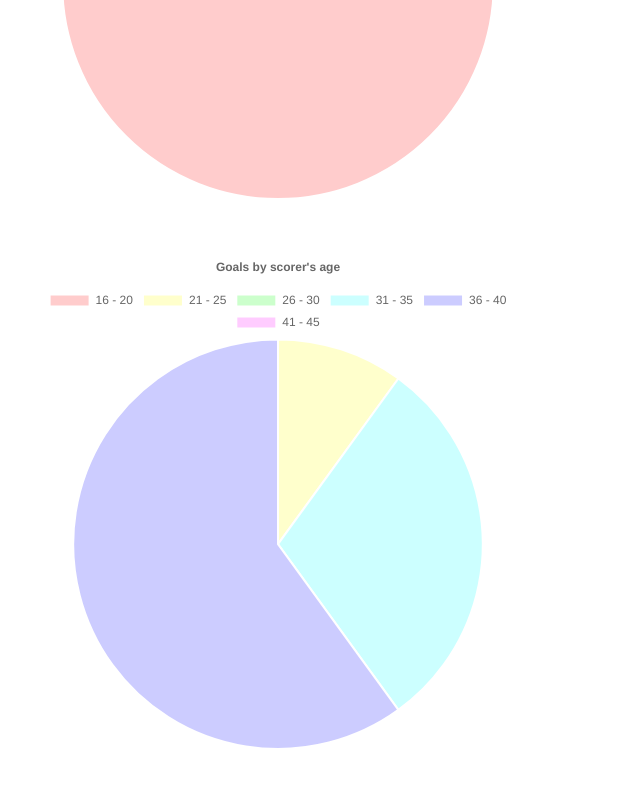
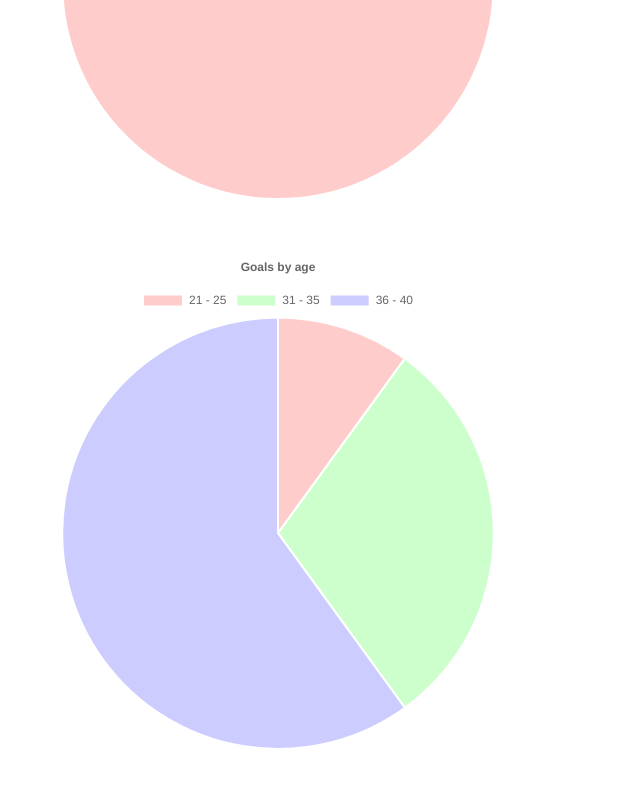
Before and after one commit to KajaBraz/EURO2020-PerformanceAnalysis, a website: page js/index.html in a window 1280 px wide. Shown: the part 2016-2802 px from the top of the page, without its empty margins (0-640 px from the left). Drawn offline with nearby package versions, Linux system fonts and the light colour scheme.

Commit message:
time complexity improved

```diff
--- a/js/index.html
+++ b/js/index.html
@@ -56,33 +56,48 @@
             playerData.map(({ goals }) => goals)
         );
 
-        let countries = Array.from(new Set(playerData.map(({ country }) => country)));
-        appendCanvas(
-            "Goals by country",
-            countries,
-            countries.map(c => playerData.reduce((acc, { country, goals }) => country == c ? goals + acc : acc, 0))
+        // let countries = Array.from(new Set(playerData.map(({ country }) => country)));
+        // appendCanvas(
+        //     "Goals by country",
+        //     countries,
+        //     countries.map(c => playerData.reduce((acc, { country, goals }) => country == c ? goals + acc : acc, 0))
+        // );
+
+        let countries = playerData.reduce(
+            (acc, { country, goals }) => {
+                acc[country] = (acc[country] || 0) + goals;
+                return acc;
+            }, {});
+        appendCanvas("Goals by country", Object.keys(countries), Object.values(countries));
+
+        let clubs = playerData.reduce(
+            (acc, { club, goals }) => {
+                acc[club] = (acc[club] || 0) + goals;
+                return acc;
+            }, {}
         );
+        appendCanvas("Goals by club", Object.keys(clubs), Object.values(clubs));
 
-        let clubs = Array.from(new Set(playerData.map(({ club }) => club)));
-        appendCanvas(
-            "Goals by club",
-            clubs,
-            clubs.map(cl => playerData.reduce((acc, { club, goals }) => cl == club ? goals + acc : acc, 0))
+        let leagues = playerData.reduce(
+            (acc, { league, goals }) => {
+                acc[league] = (acc[league] || 0) + goals;
+                return acc;
+            }, {}
         );
+        appendCanvas("Goals by league", Object.keys(leagues), Object.values(leagues));
 
-        let leagues = Array.from(new Set(playerData.map(({ league }) => league)));
-        appendCanvas(
-            "Goals by league",
-            leagues,
-            leagues.map(l => playerData.reduce((acc, { league, goals }) => league == l ? goals + acc : acc, 0))
+        let ages = playerData.reduce(
+            (acc, { age, goals }) => {
+                let step = Math.floor(age / 5);
+                let min = step * 5 + 1;
+                let max = (step + 1) * 5;
+                let key = `${min} - ${max}`;
+                acc[key] = (acc[key] || 0) + goals;
+                return acc;
+            }, {}
         );
-
-        let ages = [[16, 20], [21, 25], [26, 30], [31, 35], [36, 40], [41, 45]];
-        appendCanvas(
-            "Goals by scorer's age",
-            ages.map(([min, max]) => `${min} - ${max}`),
-            ages.map(([min, max]) => playerData.reduce((acc, { age, goals }) => min <= age && age <= max ? goals + acc : acc, 0))
-        );
+        ages = Object.entries(ages).sort();
+        appendCanvas("Goals by age", ages.map(([k, v]) => k), ages.map(([k, v]) => v));
     </script>
 </body>
 
```
